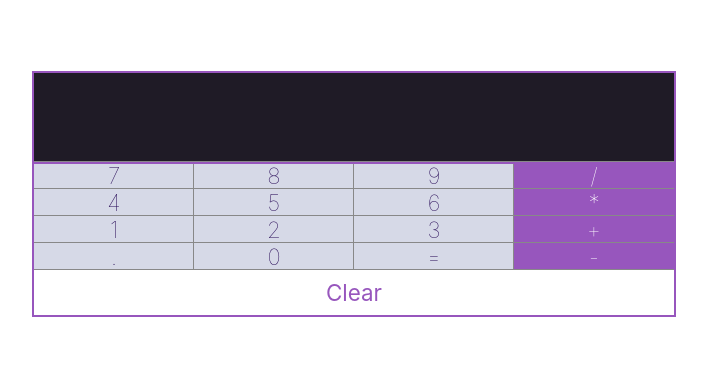
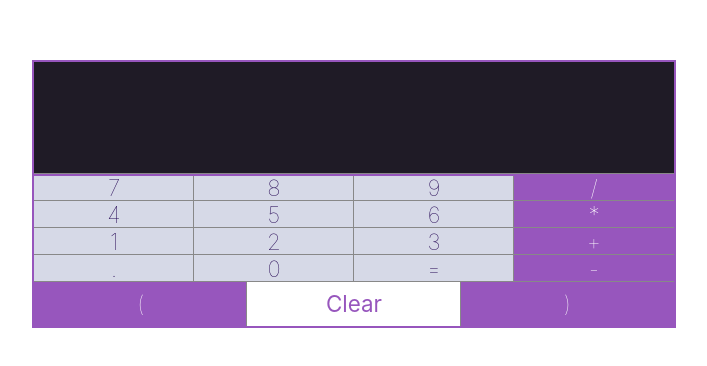
Before and after one commit to trevorlomba/react-calc, a React (Create React App) app in the folder react-calc/: page / in a window 1280 px wide. Shown: the part 206-572 px from the top of the page, without its empty margins (286-993 px from the left). Built offline with nearby package versions, Linux system fonts and the light colour scheme.

Commit message:
ran out of memory

```diff
--- a/react-calc/src/App.js
+++ b/react-calc/src/App.js
@@ -4,23 +4,96 @@ import { Button } from './components/Button'
 import { Input } from './components/Input'
 import { ClearButton } from './components/ClearButton'
 import * as math from 'mathjs'
+import { getDefaultNormalizer } from '@testing-library/react'
 
 class App extends Component {
 	constructor(props) {
 		super(props)
-		this.state = { input: '', inputType: 'empty', COLength: 0 }
+		this.state = { input: '', inputType: 'empty', COLength: 0, openParenths: 0 }
 	}
 
-	appendInput = val => {this.setState({ input: this.state.input + val , COLength: this.state.COLength+1  })}
-  updateInputType = type => this.setState({ inputType: type})
-  clearCOLength = (inc=0) => this.setState({ COLength: 0+inc})
-	setInput = val => this.setState({ input: val })
+	appendInput = (val) => {
+		this.setState({
+			input: this.state.input + val,
+			COLength: this.state.COLength + 1,
+		})
+	}
+	updateInputType = (type) => this.setState({ inputType: type })
+	clearCOLength = (inc = 0) => this.setState({ COLength: 0 + inc, openParenths: 0 })
+	setInput = (val) => this.setState({ input: val })
+  setParenths = (inc = 1) => {
+    this.setState({ openParenths: this.state.openParenths + inc, inputType: 'CO'} )}
 
 	addToInput = (val) => {
-
 		console.log(this.state.COLength)
 		if (isNaN(val)) {
-			if (val === '.') {
+      // break out later?
+      if (val === ')') {
+        this.setParenths(-1)
+        switch (this.state.inputType) {
+          case 'decimal':
+            console.log('decimal')
+            break
+          case 'COFloat':
+            console.log('COFloat')
+            break
+          case 'CO':
+            this.appendInput(val)
+            this.updateInputType('CO')
+            break
+          case 'empty':
+            this.appendInput(val)
+            this.updateInputType('CO')
+            break
+          case 'minus':
+            this.appendInput(val)
+            this.updateInputType('CO')
+            break
+          case 'operator':
+            this.appendInput(val)
+            this.updateInputType('CO')
+            break
+          case 'answer':
+            this.setInput(val)
+            this.updateInputType('CO')
+            break
+          default:
+            console.log('error') }}
+			else if (val === '(') {
+        this.setParenths()
+        switch (this.state.inputType) {
+          case 'decimal':
+            console.log('decimal')
+            break
+          case 'COFloat':
+            this.appendInput(val)
+            this.updateInputType('CO')
+            break
+          case 'CO':
+            this.appendInput(val)
+            this.updateInputType('CO')
+            break
+          case 'empty':
+            this.appendInput(val)
+            this.updateInputType('CO')
+            break
+          case 'minus':
+            this.appendInput(val)
+            this.updateInputType('CO')
+            break
+          case 'operator':
+            this.appendInput(val)
+            this.updateInputType('CO')
+            break
+          case 'answer':
+            this.setInput(val)
+            this.updateInputType('CO')
+            break
+          default:
+            console.log('error')
+        }
+				this.setState({ openParenths: 'True' })
+			} else if (val === '.') {
 				switch (this.state.inputType) {
 					case 'decimal':
 						console.log('decimal')
@@ -51,8 +124,7 @@ class App extends Component {
 					default:
 						console.log('error')
 				}
-			}
-			else if (val === '-') {
+			} else if (val === '-') {
 				switch (this.state.inputType) {
 					case 'decimal':
 						console.log('minus')
@@ -91,7 +163,6 @@ class App extends Component {
 						console.log('error')
 				}
 			} else {
-
 				switch (this.state.inputType) {
 					case 'empty':
 						console.log('empty')
@@ -113,13 +184,19 @@ class App extends Component {
 						break
 					case 'minus':
 						console.log('minus')
-            let newinput = this.state.input.slice(0, this.state.input.length - 1)
+						let newinput = this.state.input.slice(
+							0,
+							this.state.input.length - 1
+						)
 						this.setState({ input: newinput + val })
 						this.clearCOLength(1)
 						break
 					case 'operator':
 						console.log('operator')
-            let newerinput = this.state.input.slice(0, this.state.input.length - 1)
+						let newerinput = this.state.input.slice(
+							0,
+							this.state.input.length - 1
+						)
 						this.setState({ input: newerinput + val })
 						this.clearCOLength(1)
 						break
@@ -172,10 +249,24 @@ class App extends Component {
 					console.log('error')
 			}
 		}
+		console.log(this.state.inputType)
+    console.log(this.state.openParenths+'openParenths')
 	}
 
 	handleEqual = () => {
-    switch(this.state.inputType) {
+    const closeParenths = (num) => {
+      let i
+      for (i; i < num; i++) {
+        return
+    } return ')'*i }
+
+
+    if (this.state.openParenths < 0) {return
+    }  else   {
+			if(this.state.openParenths > 0 ) { this.setState({
+        this: this.state.inputType + closeParenths(this.state.openParenths),
+			})}
+      switch (this.state.inputType) {
 				case 'decimal':
 					console.log('decimal')
 					break
@@ -183,23 +274,28 @@ class App extends Component {
           console.log('minus')
 					break
           case 'operator':
-      console.log('operator')
+					let newinput = this.state.input.slice(0, this.state.input.length - 1)
+					this.setState({ input: newinput })
+          this.updateInputType('answer')
 					break
           default:
             this.setState({
-				input: ''+math.evaluate(this.state.input),
+              input: '' + math.evaluate(this.state.input),
             })
             this.updateInputType('answer')
             this.clearCOLength()
           }
-
+        }
+        console.log(this.state.inputType)
 	}
 
 	handleClear = () => {
 		if (this.state.COLength === 1) {
-      this.setState({ input: this.state.input.slice(0, this.state.input.length - 1) })
-    } else if (this.state.COLength > 1)
-    { switch (this.state.inputType) {
+			this.setState({
+				input: this.state.input.slice(0, this.state.input.length - 1),
+			})
+		} else if (this.state.COLength > 1) {
+			switch (this.state.inputType) {
 				case 'answer':
 					this.setInput('')
 					this.updateInputType('answer')
@@ -207,39 +303,58 @@ class App extends Component {
 					break
 				case 'decimal':
 					console.log('decimal')
-				this.setState({input: this.state.input.slice(	0, this.state.input.length - this.state.COLength),
+					this.setState({
+						input: this.state.input.slice(
+							0,
+							this.state.input.length - this.state.COLength
+						),
 					})
 					this.updateInputType('empty')
 					this.clearCOLength()
 					break
 				case 'COFloat':
 					console.log('COFloat')
-				this.setState({input: this.state.input.slice(	0, this.state.input.length - this.state.COLength),
+					this.setState({
+						input: this.state.input.slice(
+							0,
+							this.state.input.length - this.state.COLength
+						),
 					})
 					this.updateInputType('empty')
 					this.clearCOLength()
 					break
 				case 'CO':
 					console.log('CO')
-				this.setState({input: this.state.input.slice(	0, this.state.input.length - this.state.COLength),
+					this.setState({
+						input: this.state.input.slice(
+							0,
+							this.state.input.length - this.state.COLength
+						),
 					})
 					this.updateInputType('empty')
 					this.clearCOLength()
 					break
 				case 'minus':
 					console.log('minus')
-				this.setState({input: this.state.input.slice(	0, this.state.input.length - this.state.COLength),
+					this.setState({
+						input: this.state.input.slice(
+							0,
+							this.state.input.length - this.state.COLength
+						),
 					})
 					this.updateInputType('empty')
 					this.clearCOLength()
 					break
 				case 'operator':
 					console.log('operator')
-				this.setState({ input: this.state.input.slice(0, this.state.input.length - 1) })
+					this.setState({
+						input: this.state.input.slice(0, this.state.input.length - 1),
+					})
 					this.updateInputType('empty')
 					break
 				default:
-				console.log('error') }
+					console.log('error')
+			}
 		} else {
 			this.setInput('')
 		}
@@ -289,9 +404,11 @@ class App extends Component {
 						<Button handleClick={this.addToInput}>-</Button>
 					</div>
 					<div className='row'>
+						<Button handleClick={this.addToInput}>(</Button>
 						<ClearButton handleClick={() => this.handleClear()}>
 							Clear
 						</ClearButton>
+						<Button handleClick={this.addToInput}>)</Button>
 					</div>
 				</div>
 			</div>
--- a/react-calc/src/components/Input.css
+++ b/react-calc/src/components/Input.css
@@ -2,10 +2,13 @@
     display: flex;
     justify-content:end;
     align-items: center;
+    height: 1em;
     padding: 2em 1em;
     font-weight: bold;
     font-size: 1.4em;
     background-color: #1f1b26;
     color: #ffffff;
     outline: 2px solid #9756bd;
+    overflow: scroll;
+    overflow-x: auto;
 }
```
Lines whose indentation alone changed are shown as unchanged.
